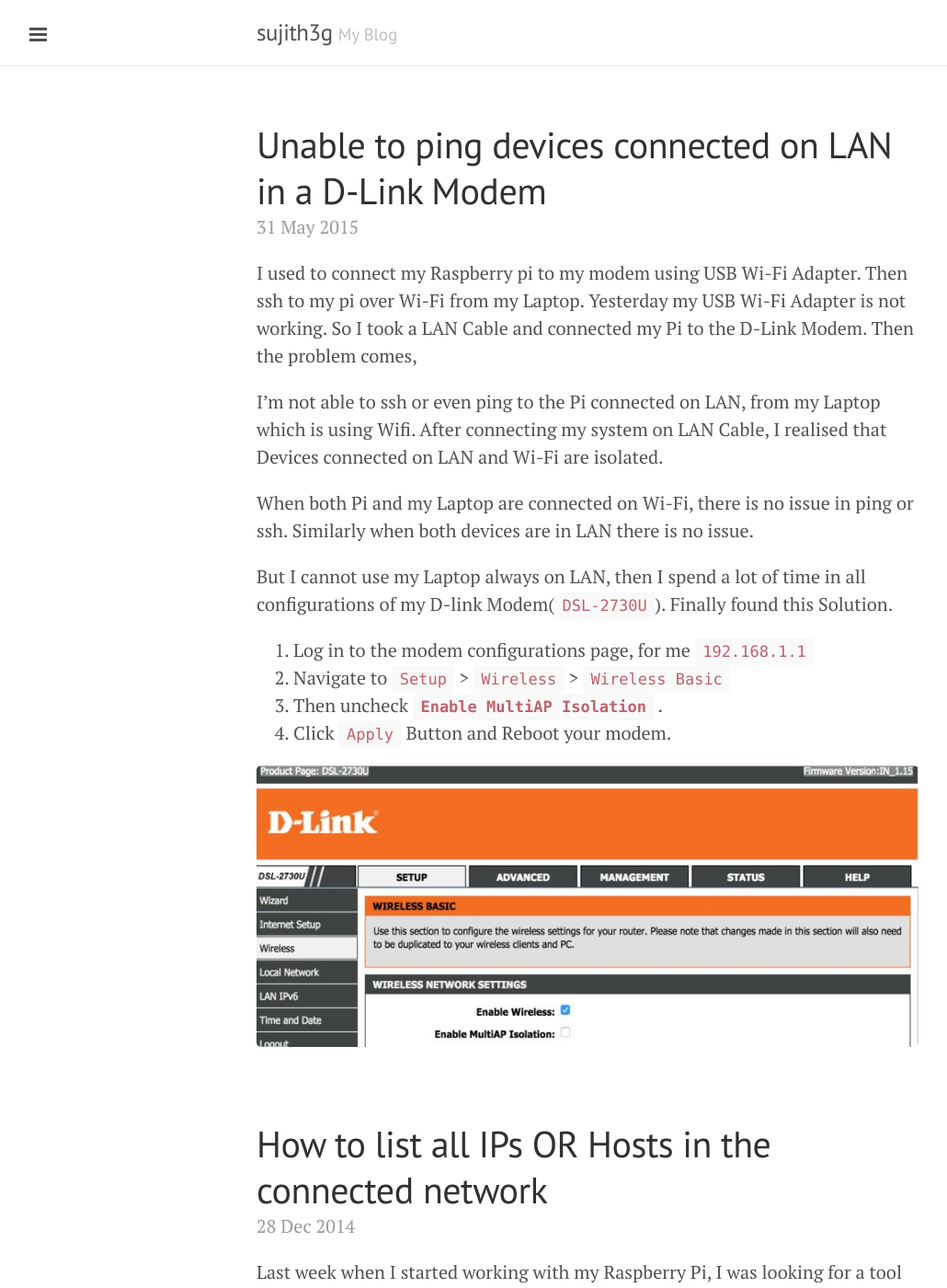
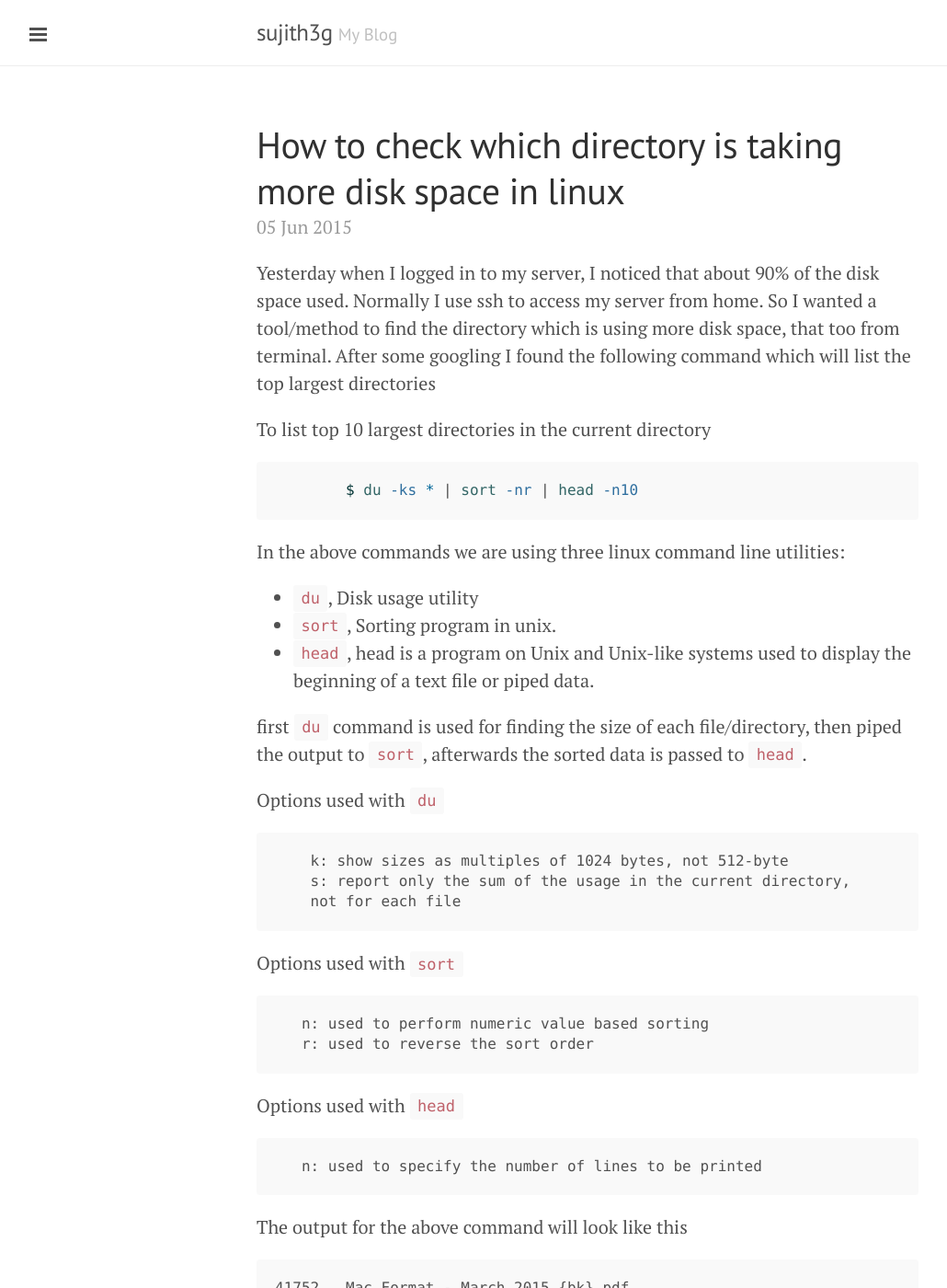
Before and after one commit to sujith3g/sujith3g.github.io, a Jekyll site: the page built from index.html, in a window 1280 px wide and 1400 px high. Shown: the whole window at 92% size, without its empty margins (1-1031 px from the left). Built offline with Jekyll 4.4.1, drawn with Linux system fonts in a browser that asks for light colours; Markdown is read by kramdown in place of the engine named in the settings; the list of posts is cut into pages by our own code; some of the changed text lies outside the part shown.

Commit message:
post #6, goggle analytics updated

````diff
--- a/_includes/google_analytics.html
+++ b/_includes/google_analytics.html
@@ -4,7 +4,7 @@
   m=s.getElementsByTagName(o)[0];a.async=1;a.src=g;m.parentNode.insertBefore(a,m)
   })(window,document,'script','//www.google-analytics.com/analytics.js','ga');
 
-  ga('create', 'UA-57008274-1', 'auto');
+  ga('create', 'UA-64070017-1', 'auto');
   ga('send', 'pageview');
 
 </script>
--- /dev/null
+++ b/_posts/2015-06-05-How-to-check-which-directory-is-taking-more-space.md
@@ -0,0 +1,86 @@
+---
+layout: post
+title: How to check which directory is taking more disk space in linux
+---
+
+Yesterday when I logged in to my server, I noticed that about 90% of the disk space used. Normally I use ssh to access my server from home.
+So I wanted a tool/method to find the directory which is using more disk space, that too from terminal. After some googling I found the following command which will list the top largest directories
+
+To list top 10 largest directories in the current directory
+
+```sh
+	$ du -ks * | sort -nr | head -n10
+```
+
+In the above commands we are using three linux command line utilities:
+
+*    [`du`](https://en.wikipedia.org/wiki/Du_(Unix)), Disk usage utility
+*    [`sort`](https://en.wikipedia.org/wiki/Sort_(Unix)), Sorting program in unix.
+*    [`head`](https://en.wikipedia.org/wiki/Head_(Unix)), head is a program on Unix and Unix-like systems used to display the beginning of a text file or piped data.
+
+first `du` command is used for finding the size of each file/directory, then piped the output to `sort`, afterwards the sorted data is passed to `head`.
+
+Options used with [`du`](https://en.wikipedia.org/wiki/Du_(Unix))
+
+```
+    k: show sizes as multiples of 1024 bytes, not 512-byte
+    s: report only the sum of the usage in the current directory,
+    not for each file
+```
+Options used with [`sort`](https://en.wikipedia.org/wiki/Sort_(Unix))
+
+```
+   n: used to perform numeric value based sorting
+   r: used to reverse the sort order
+```
+Options used with [`head`](https://en.wikipedia.org/wiki/Head_(Unix))
+
+```
+   n: used to specify the number of lines to be printed
+```
+ The output for the above command will look like this
+
+ ```
+41752	Mac Format - March 2015 {bk}.pdf
+23892	nmap-6.49BETA1.dmg
+4976	Malare Ninne -SongspkFree.Com.mp3
+1064	demo login fb.apk
+776	indian_patent.sql
+240	IntelHAXM_1.0.8.mpkg
+164	DocketingDB - Latest.csv
+48	Capture.PNG
+40	12453385.pdf
+24	11245371.pdf
+ ```
+This method is  not that easy, there is a handy tool for doing the same thing. That is [`ncdu`](http://linux.die.net/man/1/ncdu) (NCurses Disk Usage), which is a curses-based version of `du`, and provides a fast way to see what directories are using your disk space.
+
+You can install [`ncdu`](http://linux.die.net/man/1/ncdu) on your ubuntu machine using **apt**
+
+```sh
+    $ sudo apt-get install ncdu
+```
+For **mac** users
+
+```sh
+    $ brew install ncdu
+```
+Sample output from [`ncdu`](http://linux.die.net/man/1/ncdu)
+
+```sh
+- /home/server ----------------------------------------------------------
+   10.3GiB [##########] /Desktop
+    9.9GiB [######### ] /.local
+    5.3GiB [#####     ] /.meteor
+  622.1MiB [          ] /.cache
+  616.3MiB [          ] /clex
+  197.2MiB [          ] /purple_line
+  188.3MiB [          ] /Downloads
+  147.9MiB [          ] /.config
+  146.6MiB [          ] /.npm
+  106.4MiB [          ] /.meteorite
+   83.2MiB [          ] /back_up
+   43.8MiB [          ] /mongo_db
+   19.2MiB [          ] /.node-gyp
+   18.9MiB [          ] /mrt
+    1.7MiB [          ] /.thunderbird
+```
````
